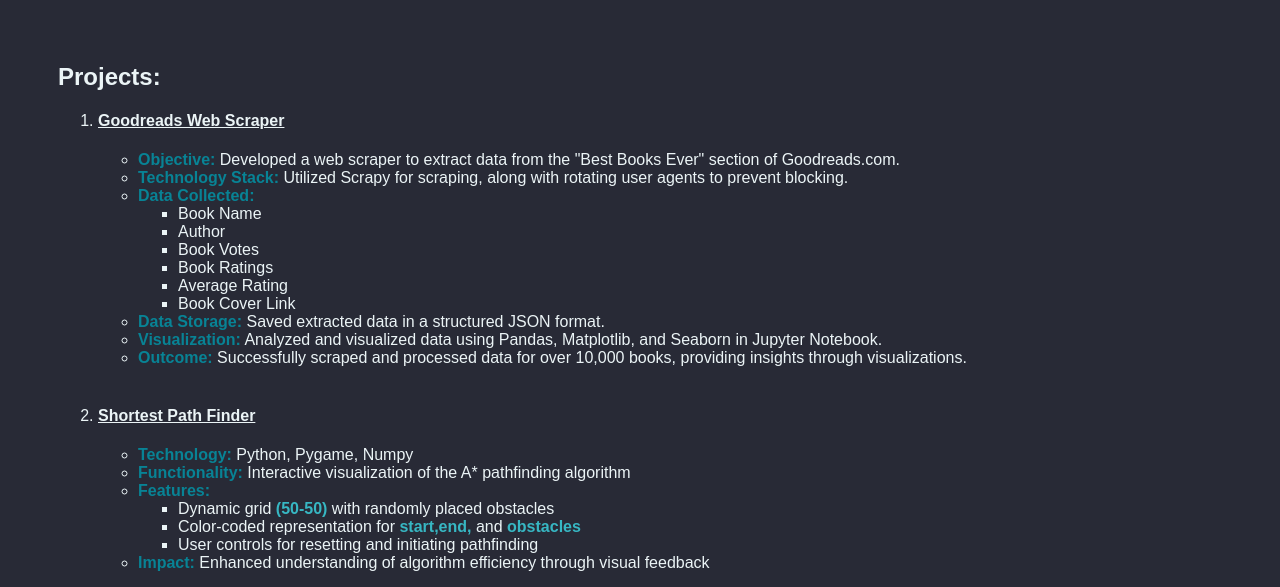
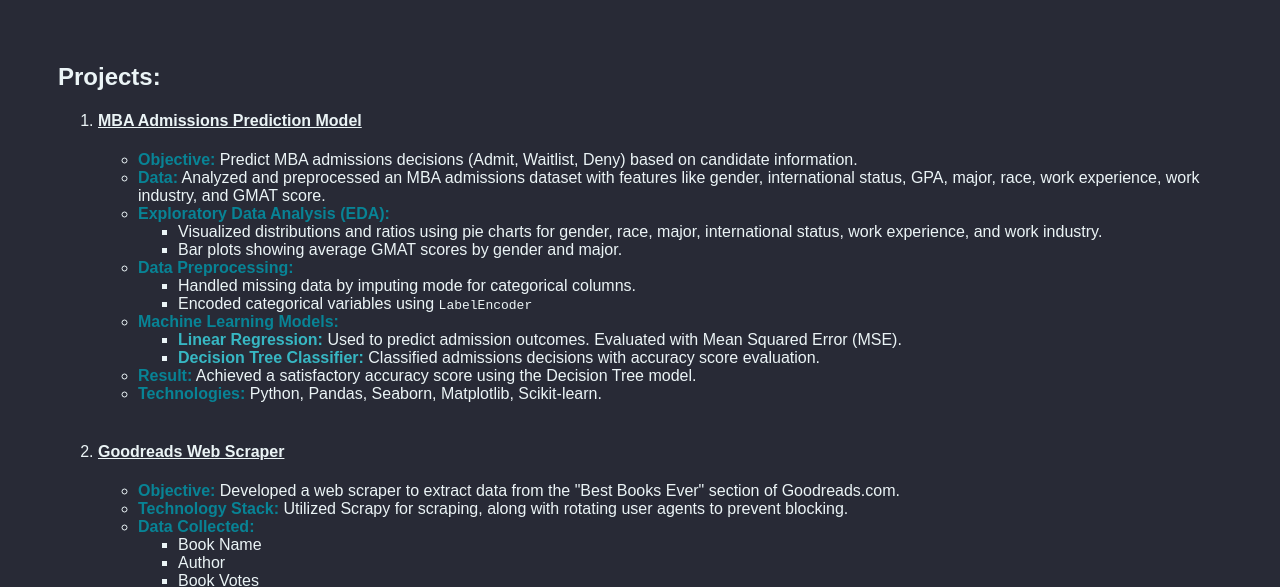
Before and after one commit to devkverma/devkverma.github.io, a plain HTML site: page index.html in a window 1280 px wide. Shown: the part 183-770 px from the top of the page. Drawn offline with Linux system fonts and the light colour scheme.

Commit message:
updated portfolio

```diff
--- a/index.html
+++ b/index.html
@@ -37,7 +37,44 @@
             <article class="plist">
                 <ol class="projectsol">
                     <li>
-                        <a href="https://github.com/devkverma/Shortest_Path_Finder_game" target="_blank" class="projectLink">
+                        <a href="https://github.com/devkverma/MBA-admission-analysis" target="_blank" class="projectLink">
+                        <h4>MBA Admissions Prediction Model</h4>
+                        </a>
+                        <ul>
+                            <li><strong class="heading">Objective:</strong> Predict MBA admissions decisions (Admit, Waitlist, Deny) based on candidate information.</li>
+                            <li><strong class="heading">Data:</strong> Analyzed and preprocessed an MBA admissions dataset with features like gender, international status, GPA, major, race, work experience, work industry, and GMAT score.</li>
+                            <li>
+                                <strong class="heading">Exploratory Data Analysis (EDA):</strong>
+                                <ul>
+                                    <li>Visualized distributions and ratios using pie charts for gender, race, major, international status, work experience, and work industry.</li>
+                                    <li>Bar plots showing average GMAT scores by gender and major.</li>
+                                </ul>
+                            </li>
+                            <li>
+                                <strong class="heading">Data Preprocessing:</strong>
+                                <ul>
+                                    <li>Handled missing data by imputing mode for categorical columns.</li>
+                                    <li>Encoded categorical variables using <code>LabelEncoder</code></li>
+                                </ul>
+                            </li>
+                            <li>
+                                <strong class="heading">Machine Learning Models:</strong>
+                                <ul>
+                                    <li><strong>Linear Regression:</strong> Used to predict admission outcomes. Evaluated with Mean Squared Error (MSE).</li>
+                                    <li><strong>Decision Tree Classifier:</strong> Classified admissions decisions with accuracy score evaluation.</li>
+                                </ul>
+                            </li>
+                            <li>
+                                <strong class="heading">Result:</strong> Achieved a satisfactory accuracy score using the Decision Tree model.
+                            </li>
+                            <li>
+                                <strong class="heading">Technologies:</strong>  Python, Pandas, Seaborn, Matplotlib, Scikit-learn.
+                            </li>
+                        </ul>
+                    </li>
+                    <br>
+                    <li>
+                        <a href="https://github.com/devkverma/webscraing-goodreads" target="_blank" class="projectLink">
                         <h4>Goodreads Web Scraper</h4>
                         </a>
                         <ul>
```
